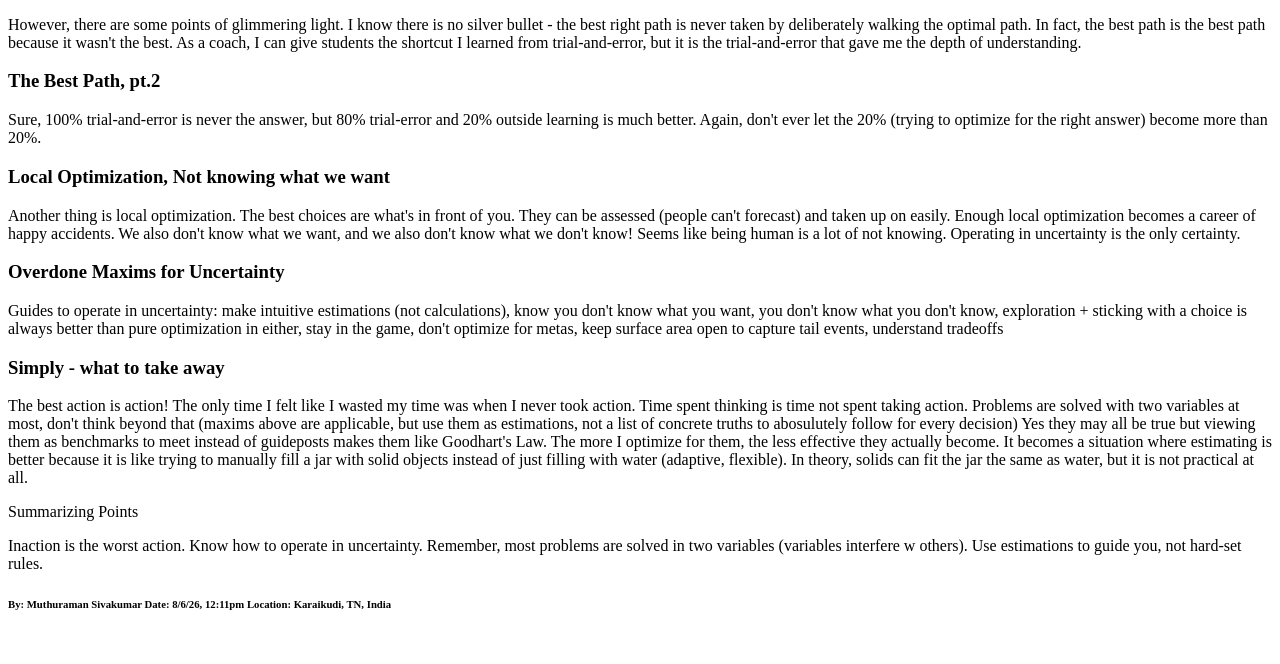
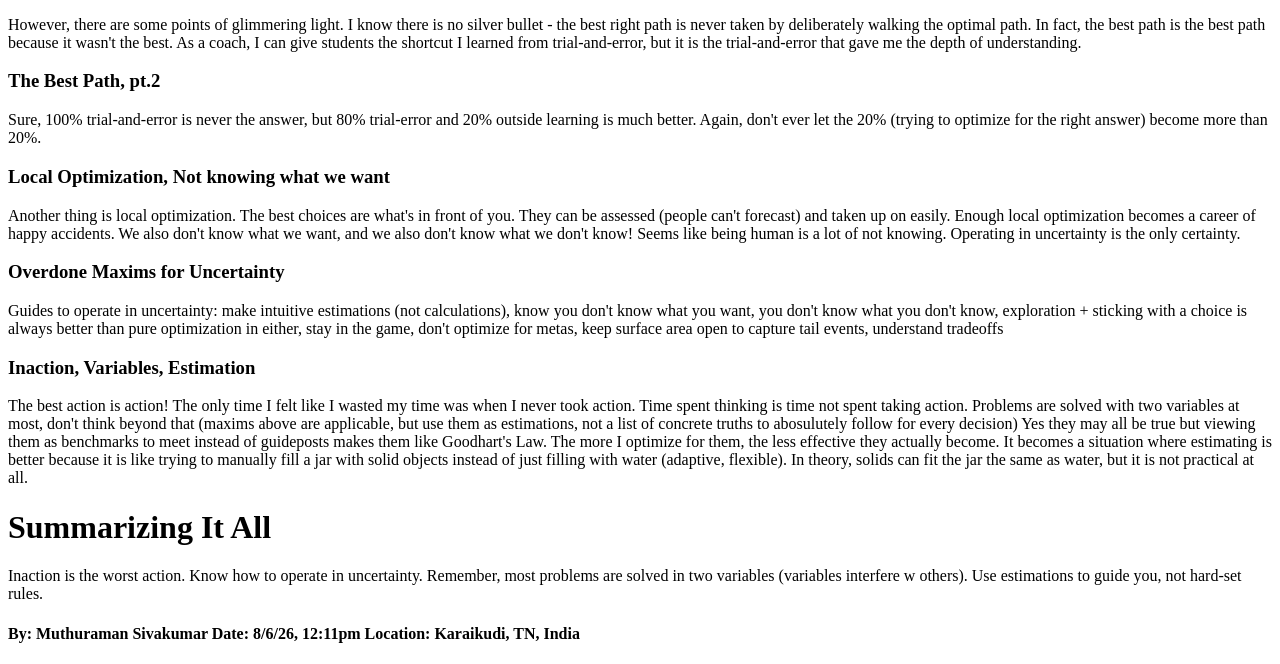
Before and after one commit to Muthu-Sivakumar/TOP_HTML_basics, a plain HTML site: page text_foundations.html in a window 1280 px wide. Shown: the part 321-985 px from the top of the page. Before the commit the page ends 956 px from the top, so only its background shows below. Drawn offline with Linux system fonts and the light colour scheme.

Commit message:
Changed last h6 Heading, Resized "Summarizing It All" + heading and Author Notes

```diff
--- a/text_foundations.html
+++ b/text_foundations.html
@@ -54,7 +54,7 @@
         in the game, don't optimize for metas, keep surface area open
         to capture tail events, understand tradeoffs
     </p>
-    <h3>Simply - what to take away</h3>
+    <h3>Inaction, Variables, Estimation</h3>
     <p>
         The best action is action! The only time I felt like I wasted my
         time was when I never took action. Time spent thinking is time
@@ -70,18 +70,18 @@
         In theory, solids can fit the jar the same as water, but it is not
         practical at all.
     </p>
-    </h1>Summarizing Points</h1>
-    <P>
+    <h1>Summarizing It All</h1>
+    <p>
         Inaction is the worst action. Know how to operate in uncertainty.
         Remember, most problems are solved in two variables (variables
         interfere w others). Use estimations to guide you, not hard-set
         rules.
-    </P>
+    </p>
 
-    <h6>
+    <h4>
         By: Muthuraman Sivakumar
         Date: 8/6/26, 12:11pm
         Location: Karaikudi, TN, India
-    </h6>
+    </h4>
 </body>
 </html>
```
